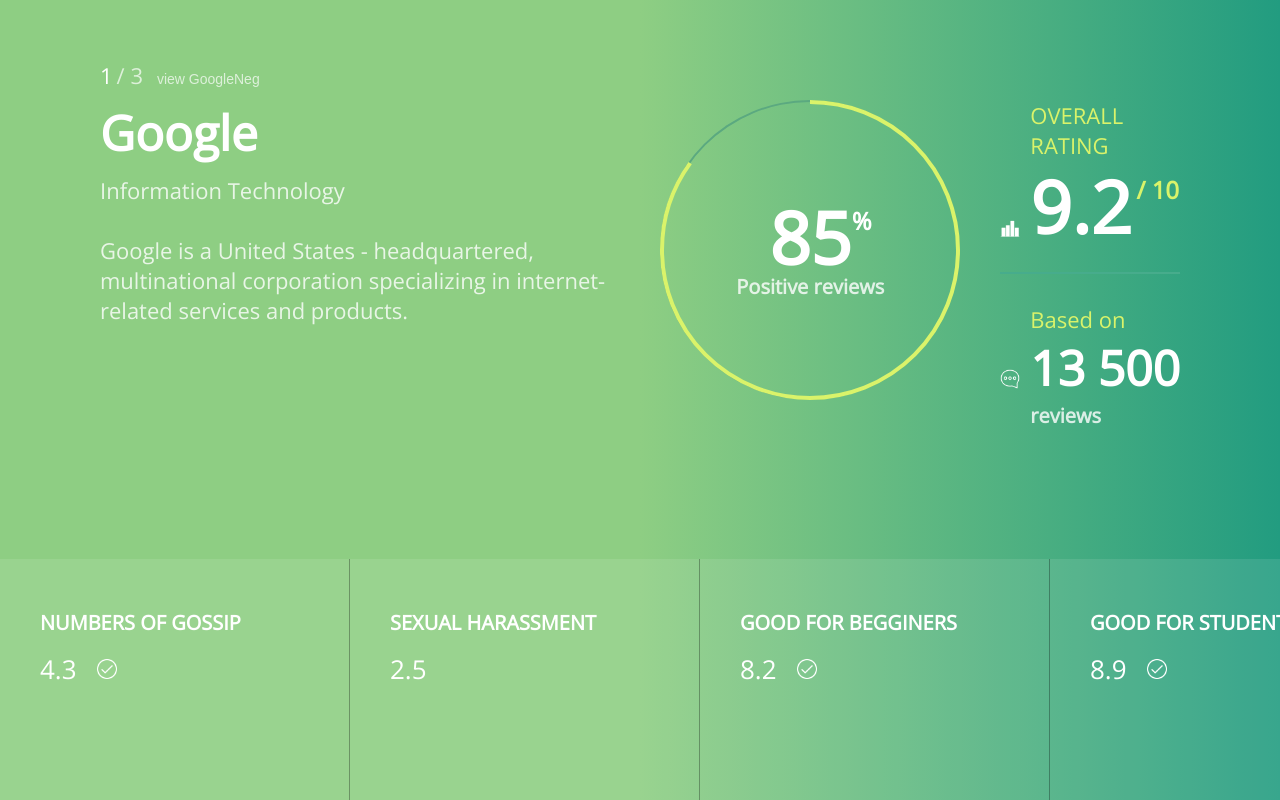
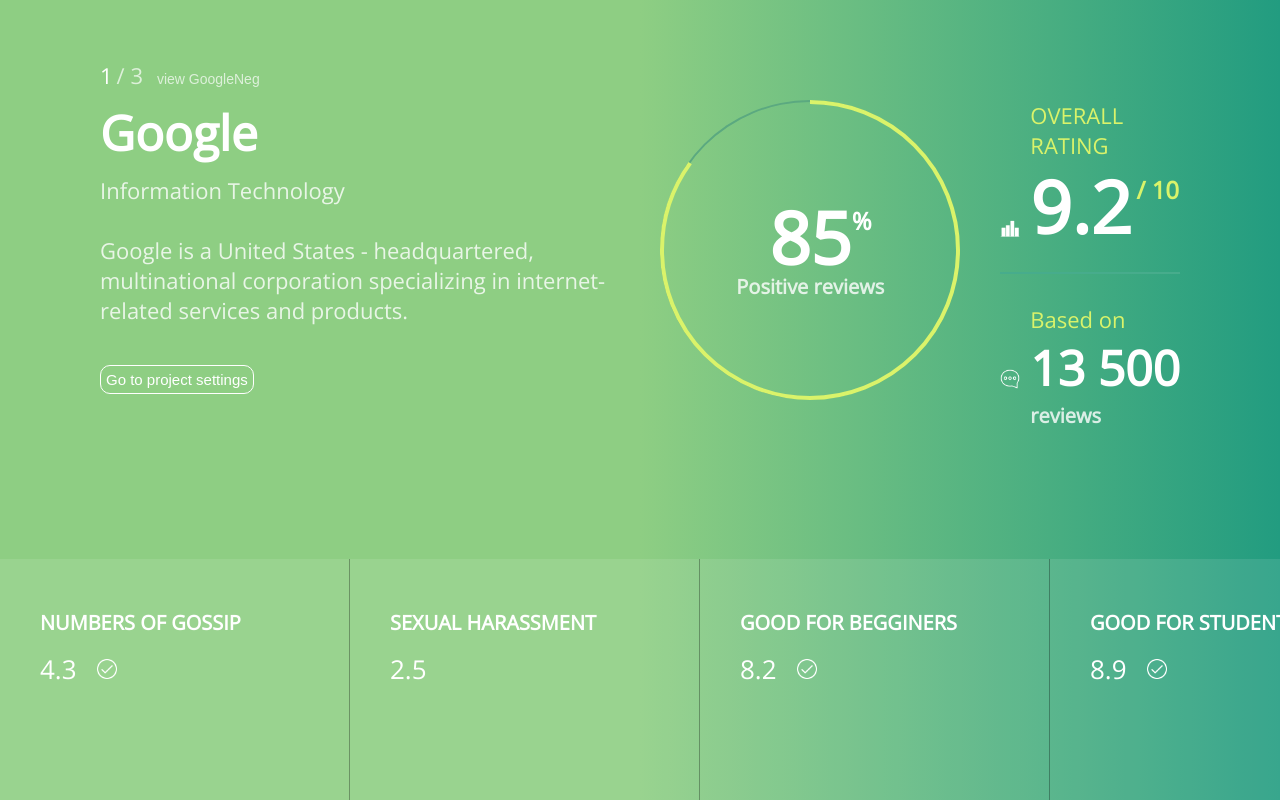
Before and after one commit to uroswork/SerBot, an Angular app: page /project in a window 1280 px wide. Built offline with nearby package versions, Linux system fonts and the light colour scheme.

Commit message:
small UI additions

```diff
--- a/src/app/components/project-overview/project-overview.component.html
+++ b/src/app/components/project-overview/project-overview.component.html
@@ -28,6 +28,7 @@
         <h1 class="Project-title">{{ projects[activeProject].name }}</h1>
         <span class="Project-type">{{ projects[activeProject].type }}</span>
         <p class="Project-description">{{ projects[activeProject].description }}</p>
+        <button (click)="goToSetup()" class="Project-button-setup">Go to project settings</button>
       </div>
       <div class="Project-data">
         <div class="Project-chart">
--- a/src/app/components/project-overview/project-overview.component.scss
+++ b/src/app/components/project-overview/project-overview.component.scss
@@ -100,6 +100,7 @@
 .Project-main {
     display: flex;
     flex-direction: column;
+    align-items: flex-start;
     @media (min-width: 768px) {
         flex-basis: 48%;
     }
@@ -385,3 +386,14 @@
     width: 20px;
     margin-left: 20px;
 }
+
+.Project-button-setup {
+  background: none;
+  border: 1px solid white;
+  border-radius: 10px;
+  padding: 5px;
+  cursor: pointer;
+  font-size: 15px;
+  color: white;
+  margin-top: 40px;
+}
--- a/src/app/components/project-overview/project-overview.component.ts
+++ b/src/app/components/project-overview/project-overview.component.ts
@@ -1,4 +1,5 @@
 import { Component, OnInit } from '@angular/core';
+import { Router } from '@angular/router';
 
 @Component({
   selector: 'app-project-overview',
@@ -191,7 +192,7 @@
     },
   ]
 
-  constructor() { }
+  constructor(private router: Router) { }
 
   ngOnInit() {
     setTimeout(() => {
@@ -250,4 +251,8 @@
       }
     }, time);
   }
+
+  goToSetup() {
+    this.router.navigateByUrl('/setup');
+  }
 }
--- a/src/app/components/setup-project/setup-project.component.ts
+++ b/src/app/components/setup-project/setup-project.component.ts
@@ -29,7 +29,7 @@
   showCTA: boolean = false;
   showTable: boolean = false;
   showQuestionsTable: boolean = false;
-  currentStep: number = 5;
+  currentStep: number = 1;
   errorMessage: string = '';
   showError: boolean = false;
   @ViewChild('projectName') projectName: ElementRef;
```
